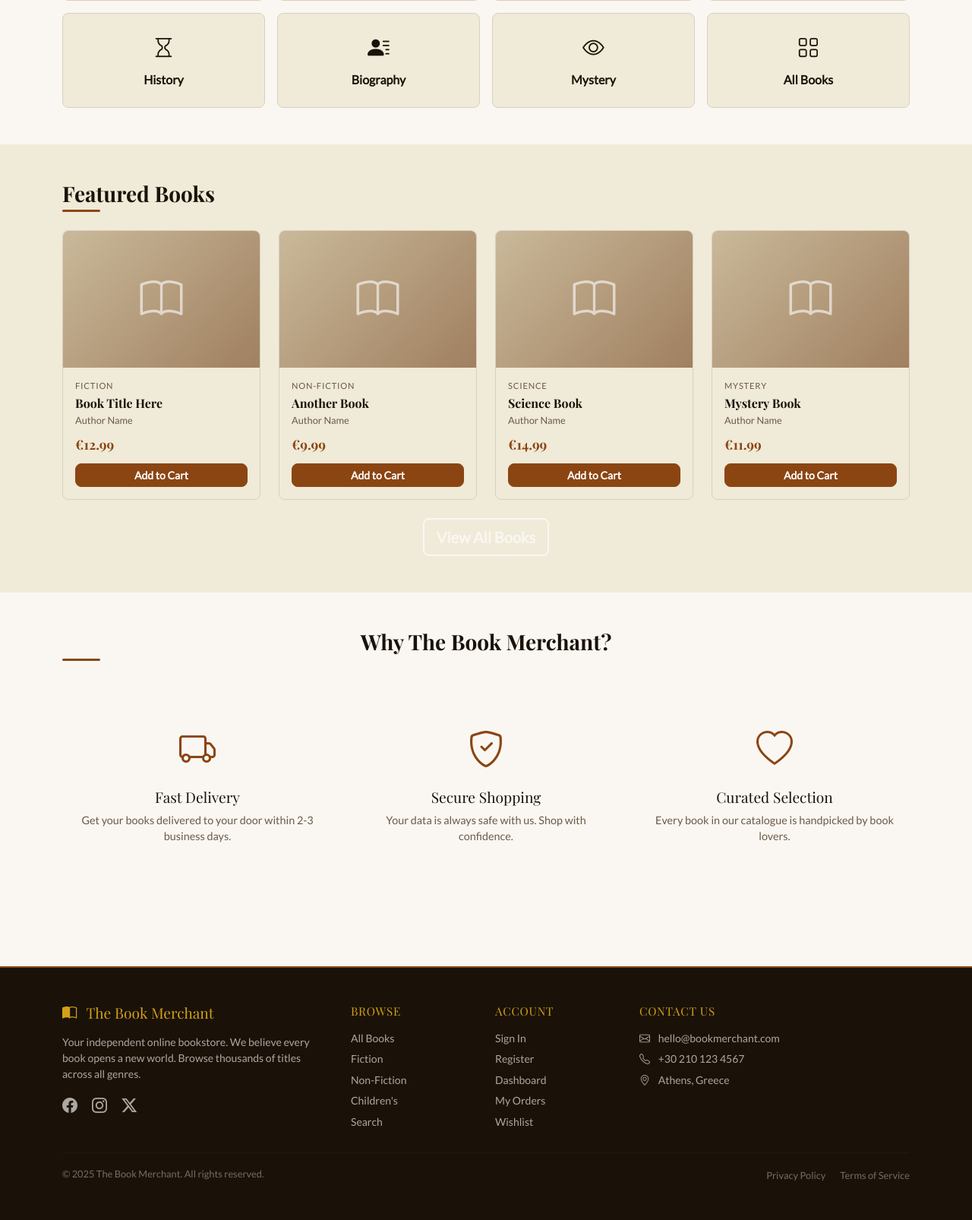
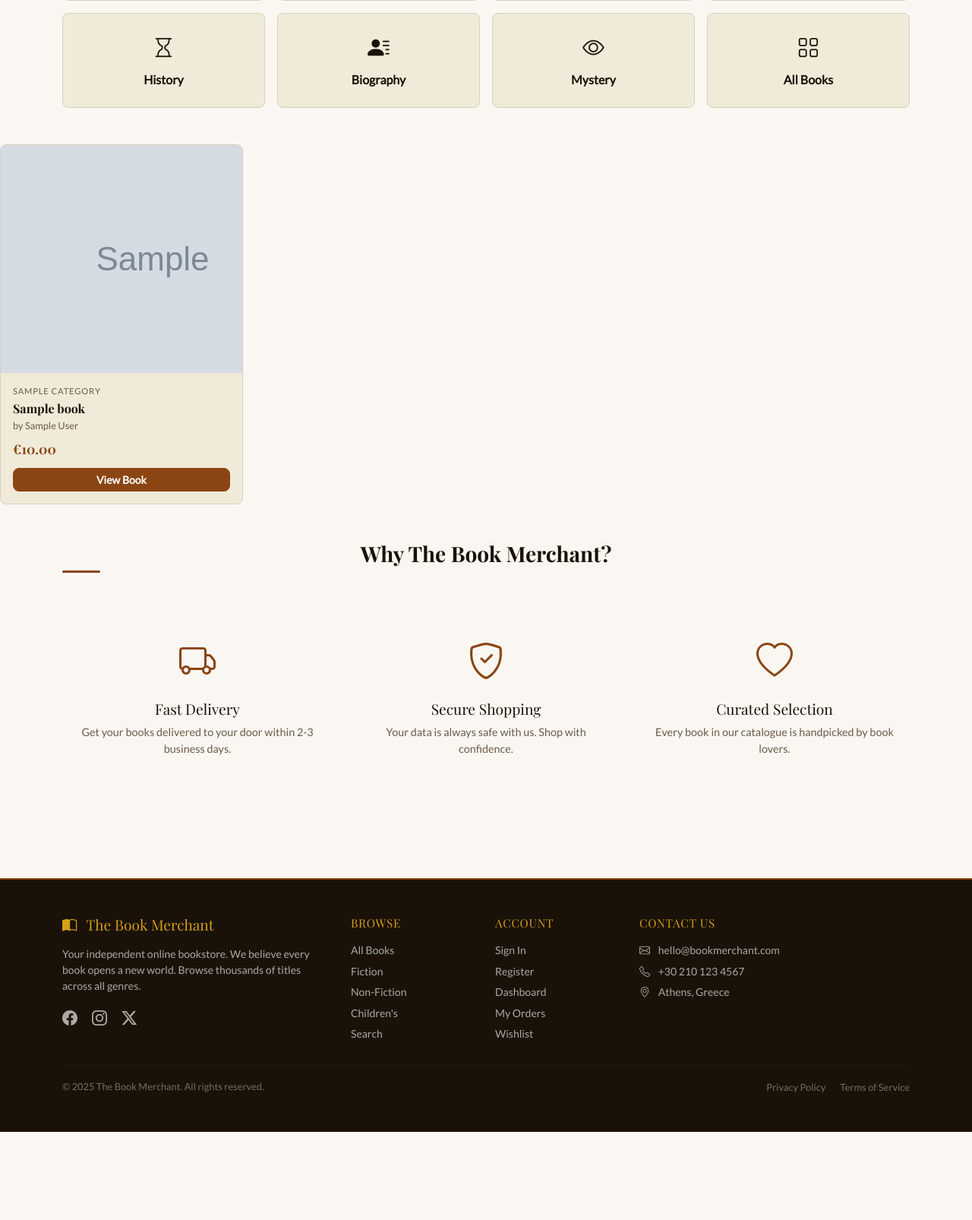
Before and after one commit to nightmarelaws-tech/TheBookStore, a Django app: page / in a window 1280 px wide. Shown: the part 819-2425 px from the top of the page at 76% size. After the commit the page ends 2309 px from the top, so only its background shows below. Run offline with Django 4.2, Linux system fonts and the light colour scheme; tables that the repository leaves empty hold one stand-in row (values such as "Sample post"); grey boxes marked "Sample" are stand-in pictures.

Commit message:
Homepage now displays real books from database

```diff
--- a/templates/store/homepage.html
+++ b/templates/store/homepage.html
@@ -121,93 +121,48 @@
 
 
 <!-- ----- FEATURED BOOKS ----- -->
-<!-- Note: placeholder cards for now, real books come after database is set up -->
-<section class="py-5 bg-light-warm" aria-label="Featured books">
-    <div class="container">
+<!-- ----- FEATURED BOOKS LOOP -----  -->
+<!-- Django loops through each book from the database -->
+{% for book in featured_books %}
+    <div class="col-6 col-md-4 col-lg-3">
+        <div class="book-card">
 
-        <h2 class="section-title">Featured Books</h2>
+            <!-- Show cover image if exists, otherwise show placeholder -->
+            {% if book.cover_image %}
+                <img src="{{ book.cover_image.url }}"
+                     alt="Cover of {{ book.title }}"
+                     class="book-cover-img">
+            {% else %}
+                <!-- Placeholder shown when no cover image uploaded -->
+                <div class="book-cover-placeholder">
+                    <i class="bi bi-book" aria-hidden="true"></i>
+                </div>
+            {% endif %}
 
-        <div class="row g-4">
-
-            <div class="col-6 col-md-4 col-lg-3">
-                <div class="book-card">
-                    <div class="book-cover-placeholder">
-                        <i class="bi bi-book" aria-hidden="true"></i>
-                    </div>
-                    <div class="book-card-body">
-                        <p class="book-category">Fiction</p>
-                        <h3 class="book-title">Book Title Here</h3>
-                        <p class="book-author">Author Name</p>
-                        <p class="book-price">€12.99</p>
-                        <a href="#" class="btn btn-merchant btn-sm w-100" aria-label="Add to cart">
-                            Add to Cart
-                        </a>
-                    </div>
-                </div>
-            </div>
-
-            <div class="col-6 col-md-4 col-lg-3">
-                <div class="book-card">
-                    <div class="book-cover-placeholder">
-                        <i class="bi bi-book" aria-hidden="true"></i>
-                    </div>
-                    <div class="book-card-body">
-                        <p class="book-category">Non-Fiction</p>
-                        <h3 class="book-title">Another Book</h3>
-                        <p class="book-author">Author Name</p>
-                        <p class="book-price">€9.99</p>
-                        <a href="#" class="btn btn-merchant btn-sm w-100" aria-label="Add to cart">
-                            Add to Cart
-                        </a>
-                    </div>
-                </div>
-            </div>
-
-            <div class="col-6 col-md-4 col-lg-3">
-                <div class="book-card">
-                    <div class="book-cover-placeholder">
-                        <i class="bi bi-book" aria-hidden="true"></i>
-                    </div>
-                    <div class="book-card-body">
-                        <p class="book-category">Science</p>
-                        <h3 class="book-title">Science Book</h3>
-                        <p class="book-author">Author Name</p>
-                        <p class="book-price">€14.99</p>
-                        <a href="#" class="btn btn-merchant btn-sm w-100" aria-label="Add to cart">
-                            Add to Cart
-                        </a>
-                    </div>
-                </div>
-            </div>
-
-            <div class="col-6 col-md-4 col-lg-3">
-                <div class="book-card">
-                    <div class="book-cover-placeholder">
-                        <i class="bi bi-book" aria-hidden="true"></i>
-                    </div>
-                    <div class="book-card-body">
-                        <p class="book-category">Mystery</p>
-                        <h3 class="book-title">Mystery Book</h3>
-                        <p class="book-author">Author Name</p>
-                        <p class="book-price">€11.99</p>
-                        <a href="#" class="btn btn-merchant btn-sm w-100" aria-label="Add to cart">
-                            Add to Cart
-                        </a>
-                    </div>
-                </div>
+            <div class="book-card-body">
+                <!-- Category name above title -->
+                <p class="book-category">{{ book.category.name }}</p>
+                <!-- Book title -->
+                <h3 class="book-title">{{ book.title }}</h3>
+                <!-- Author name -->
+                <p class="book-author">by {{ book.author }}</p>
+                <!-- Price in euros -->
+                <p class="book-price">€{{ book.price }}</p>
+                <a href="/book/{{ book.slug }}/"
+                   class="btn btn-merchant btn-sm w-100"
+                   aria-label="View {{ book.title }}">
+                    View Book
+                </a>
             </div>
 
         </div>
-
-        <div class="text-center mt-4">
-            <a href="/catalogue/" class="btn btn-merchant-outline btn-lg" aria-label="View all books">
-                View All Books
-            </a>
-        </div>
-
     </div>
-</section>
-<!-- end featured books -->
+{% empty %}
+    <!-- This shows if no featured books exist in database yet -->
+    <div class="col-12">
+        <p class="text-muted">No featured books yet. Add some in the admin panel!</p>
+    </div>
+{% endfor %}
 
 
 <!-- ----- WHY CHOOSE US ----- -->
```
